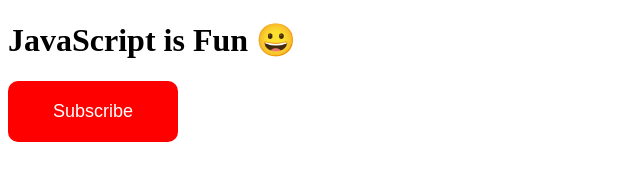
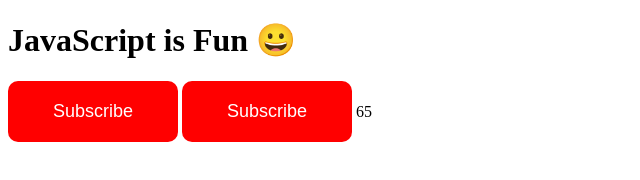
Before and after one commit to mehediinf/JavaScript_Practice, a plain HTML site: page index.html in a window 1280 px wide. Shown: the whole page, without its empty margins (0-640 px from the left). Drawn offline with Linux system fonts and the light colour scheme.

Commit message:
4th Commit

```diff
--- a/function.js
+++ b/function.js
@@ -26,6 +26,7 @@ function myFunction(fullName, age, dateOfBirth = 2002) {
     console.log('Subcribed');
   }
   document.getElementById('btn').addEventListener('click', isSubscribed);
+
 
   /* ====================================
   ? Automatic (Self-Invoked) Invocation
--- a/index.html
+++ b/index.html
@@ -14,9 +14,15 @@
     <h1 id="title">JavaScript is Fun 😀</h1>
 
     <button id="btn">Subscribe</button>
+    <button onclick="window.print()">Subscribe</button>
 
 
-        <script src="function.js"></script>
+    <script src="prac.js"></script>
+
+    <!--  <script src="function.js"></script> -->
+    <!--     <script src="object.js"></script>-->
+     <!-- <script src="arrays.js"></script>>-->
+
     <!-- <script src="data_types.js"></script> -->
 
     <!-- <script src="variable.js"></script> -->
--- a/object.js
+++ b/object.js
@@ -1,5 +1,3 @@
-// JavaScript Objects
-
 /*
  * Object Literal
  * If you create a JavaScript Object using literals then its not a Singleton
--- /dev/null
+++ b/prac.js
@@ -0,0 +1,4 @@
+
+//let a = prompt("Button Name : ");
+//document.getElementById("btn").innerHTML = a;
+document.write(45+20);
```
